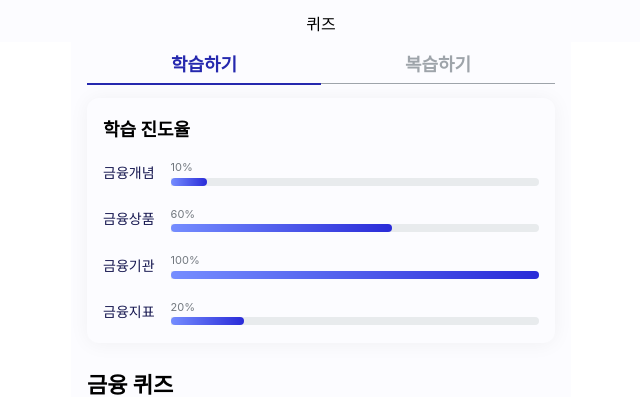
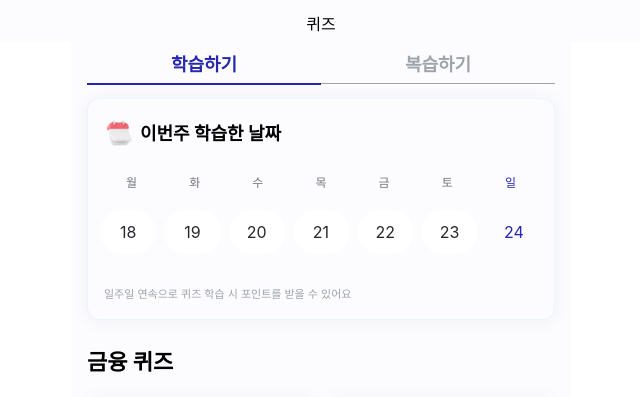
Before and after one commit to 9oormthon-univ/2024_BEOTKKOTTHON_TEAM_35_FE, a Next.js app: page /quiz in a window 1280 px wide. Shown: the top 397 px of the page, without its empty margins (319-959 px from the left). Built offline with nearby package versions, Linux system fonts and the light colour scheme; a web font is replaced by a local one.

Commit message:
feat: 학습하기 달력 탭 구현

```diff
--- a/src/app/_components/common/Modal.jsx
+++ b/src/app/_components/common/Modal.jsx
@@ -5,8 +5,7 @@ import { useRecoilState } from "recoil";
 import { currentQuizProgress } from "@/app/_state/quiz-progress";
 import { quizModal } from "@/app/_state/quiz-modal-open";
 import { homeModal } from "@/app/_state/home-modal-open";
-
-import Link from "next/link";
+import { doingTodayQuiz } from "@/app/_state/doing-today-quiz";
 import Image from "next/image";
 
 const Modal = ({ home, title, close, confirm }) => {
@@ -16,6 +15,7 @@ const Modal = ({ home, title, close, confirm }) => {
   const [quizModalOpen, setQuizModalOpen] = useRecoilState(
     home ? homeModal : quizModal
   );
+  const [doneQuiz, setDoneQuiz] = useRecoilState(doingTodayQuiz);
 
   const handleNext = () => {
     setIndex((prevIndex) => prevIndex + 1); // 이전 퀴즈 인덱스로 업데이트
@@ -24,6 +24,15 @@ const Modal = ({ home, title, close, confirm }) => {
   const goToHome = () => {
     setQuizProgress(0);
     setQuizModalOpen(false);
+    setDoneQuiz(true);
+    router.push("/home");
+    confirm && confirm();
+    close && close();
+  };
+  const goToQuiz = () => {
+    setQuizProgress(0);
+    setQuizModalOpen(false);
+    setDoneQuiz(true);
     router.push("/quiz");
     confirm && confirm();
     close && close();
@@ -31,6 +40,7 @@ const Modal = ({ home, title, close, confirm }) => {
   const goToMyPage = () => {
     setQuizProgress(0);
     setQuizModalOpen(false);
+    setDoneQuiz(true);
     router.push("/mypage/point");
     confirm && confirm();
     close && close();
@@ -92,7 +102,7 @@ const Modal = ({ home, title, close, confirm }) => {
                 <div className="w-full">
                   <button
                     className="flex justify-center items-center w-full h-[44px] px-[16px] rounded-lg border border-[#4E60FF] text-[#4E60FF] text-[14px] font-semibold"
-                    onClick={goToHome}
+                    onClick={home ? goToHome : goToQuiz}
                   >
                     {home ? "홈으로" : "퀴즈 홈으로"}
                   </button>
--- a/src/app/_components/quiz/ReviewTabContent.jsx
+++ b/src/app/_components/quiz/ReviewTabContent.jsx
@@ -7,6 +7,7 @@ import { answerStep } from "@/app/_state/quiz";
 
 import AnswerButton from "./AnswerButton";
 import CategoryGrid from "./CategoryGrid";
+import ProcessGraph from "./ProcessGraph";
 
 const ReviewTabContent = () => {
   const [answer, setAnswer] = useState(false); // 정답인지 아닌지 판별하는 변수
@@ -42,74 +43,22 @@ const ReviewTabContent = () => {
   };
 
   return (
-    <div className="mt-[20px] mb-[50px] flex flex-col items-start w-full h-full pb-14">
-      <div className="mt-[39px] w-full bg-[#ECF3FF] shadow-md px-[16px] py-[18px]">
+    <div className="mt-[20px] mb-[50px] flex flex-col items-start w-full h-full pb-14 bg-[#ECF3FF]">
+      <div className="mt-[39px] w-full bg-[#ECF3FF] shadow-ml border-tl-[20px] px-[16px] py-[18px]">
         <div className="text-[22px] text-[#4E60FF] font-bold mb-[17px]">
-          오늘의 오답노트
-        </div>
-        <div className="w-full flex flex-col h-[235px] p-[12px] bg-[#FCFCFF] rounded-xl">
-          {last ? (
-            <div>오늘의 퀴즈 완료!</div>
-          ) : (
-            <>
-              <div>
-                {answer ? (
-                  <div className="w-full flex justify-between mt-[8px] mb-[41px]">
-                    <div className="flex">
-                      <div className="px-[6px] py-[3px] rounded-[8px] bg-[#ECF3FF] text-[#2528AE]">
-                        정답
-                      </div>
-                      <div className="ml-[8px] text-[18px] text-[#2528AE] font-bold">
-                        {question[0].correctAnswer}
-                      </div>
-                    </div>
-                    <div
-                      className="px-[6px] py-[3px] rounded-[8px] bg-[#F7F8F9] text-[#72787F]"
-                      onClick={clickOK}
-                    >
-                      확인
-                    </div>
-                  </div>
-                ) : (
-                  <div className="w-full">
-                    <div className="mb-[5px] text-[#4E60FF] text-[18px] font-bold">
-                      Q.
-                    </div>
-                    <div className="mb-[23px] text-[16px]">
-                      {question[0].question}
-                    </div>
-                  </div>
-                )}
-              </div>
-              <div className="flex w-full">
-                <div className="w-full mb-[2px] grid gap-[6px]">
-                  <AnswerButton
-                    value={selectedValue === question[0].wrongAnswer1}
-                    onClick={() => handleClick(question[0].wrongAnswer1)}
-                    text={question[0].wrongAnswer1}
-                    answer={answer}
-                  />
-                  <AnswerButton
-                    value={selectedValue === question[0].correctAnswer}
-                    onClick={() => handleClick(question[0].correctAnswer)}
-                    text={question[0].correctAnswer}
-                    answer={answer}
-                  />
-                  <AnswerButton
-                    value={selectedValue === question[0].wrongAnswer2}
-                    onClick={() => handleClick(question[0].wrongAnswer2)}
-                    text={question[0].wrongAnswer2}
-                    answer={answer}
-                  />
-                </div>
-              </div>
-            </>
-          )}
+          <div className="mt-[25px] w-full rounded-xl bg-[#FFF] shadow-[0_1px_20px_0px_rgba(0,0,0,0.05)] px-[16px] py-[18px]">
+            <div className="text-[#020D19] text-[18px] font-bold">
+              학습 진도율
+            </div>
+            <ProcessGraph />
+          </div>
         </div>
       </div>
-      <div className="px-4 mt-[24px] text-[22px] font-bold">복습하기</div>
-      <div className="px-4 w-full">
-        <CategoryGrid review={true} />
+      <div className="w-full bg-[#FFF] rounded-tl-[20px] rounded-tr-[20px] shadow-[0_1px_20px_0px_rgba(0,0,0,0.07)]">
+        <div className="px-4 mt-[24px] text-[22px] font-bold ">복습하기</div>
+        <div className="px-4 w-full">
+          <CategoryGrid review={true} />
+        </div>
       </div>
     </div>
   );
--- a/src/app/_components/quiz/StudyTabContent.jsx
+++ b/src/app/_components/quiz/StudyTabContent.jsx
@@ -1,14 +1,88 @@
 "use client";
 
+import Image from "next/image";
 import CategoryGrid from "./CategoryGrid";
-import ProcessGraph from "./ProcessGraph";
+import { useRecoilState } from "recoil";
+import { doingTodayQuiz } from "@/app/_state/doing-today-quiz";
 
 const StudyTabContent = () => {
+  const [doneQuiz, setDoneQuiz] = useRecoilState(doingTodayQuiz);
+
   return (
     <div className="mt-[20px] mb-[50px] flex flex-col items-start w-full h-full px-4 pb-14">
-      <div className="mt-[56px] w-full rounded-xl bg-[#FCFCFF] shadow-[0_1px_20px_0px_rgba(0,0,0,0.05)] px-[16px] py-[18px]">
-        <div className="text-[18px] font-bold">학습 진도율</div>
-        <ProcessGraph />
+      <div className="mt-[56px] w-full rounded-xl bg-[#FCFCFF] shadow-[0_1px_20px_0px_rgba(0,0,0,0.05)] py-[16px] border border-[#ECF3FF]">
+        <div>
+          <div className="flex w-full pt-[3px] px-[16px] items-center">
+            <Image
+              src="/assets/icons/calendar.svg"
+              width={30}
+              height={30}
+              alt="next"
+            />
+            <div className="ml-[6px] text-[18px] font-bold">
+              이번주 학습한 날짜
+            </div>
+          </div>
+          <div className="mt-[20px] flex w-full text-[12px] px-[16px]">
+            <div className="w-full grid grid-cols-7 gap-2 text-center">
+              <div className="min-w-[30px] rounded-full p-[6px] text-[#72787F]">
+                월
+              </div>
+              <div className="min-w-[30px] rounded-full p-[6px] text-[#72787F]">
+                화
+              </div>
+              <div className="min-w-[30px] rounded-full p-[6px] text-[#72787F]">
+                수
+              </div>
+              <div className="min-w-[30px] rounded-full p-[6px] text-[#72787F]">
+                목
+              </div>
+              <div className="min-w-[30px] rounded-full p-[6px] text-[#72787F]">
+                금
+              </div>
+              <div className="min-w-[30px] rounded-full p-[6px] text-[#72787F]">
+                토
+              </div>
+              <div className="min-w-[30px] rounded-full p-[6px] text-[#2528AE]">
+                일
+              </div>
+            </div>
+          </div>
+          <div className="mt-[12px] w-full text-[12px] text-[#2528AE] px-[12px]">
+            <div className="w-full grid grid-cols-7 gap-2 text-center text-[#26282B] text-[16px]">
+              <div className="min-w-[30px] bg-[#fff] rounded-full py-[10px]">
+                18
+              </div>
+              <div className="min-w-[30px] bg-[#fff] rounded-full py-[10px]">
+                19
+              </div>
+              <div className="min-w-[30px] bg-[#fff] rounded-full py-[10px]">
+                20
+              </div>
+              <div className="min-w-[30px] bg-[#fff] rounded-full py-[10px]">
+                21
+              </div>
+              <div className="min-w-[30px] bg-[#fff] rounded-full py-[10px]">
+                22
+              </div>
+              <div className="min-w-[30px] bg-[#fff] rounded-full py-[10px]">
+                23
+              </div>
+              {doneQuiz ? (
+                <div className="min-w-[30px] bg-[#4E60FF] rounded-full py-[10px] text-[#fff]">
+                  24
+                </div>
+              ) : (
+                <div className="min-w-[30px] rounded-full py-[10px] text-[#2528AE]">
+                  24
+                </div>
+              )}
+            </div>
+          </div>
+          <div className="mt-[32px] text-[#9EA4AA] text-[11px] px-[16px]">
+            일주일 연속으로 퀴즈 학습 시 포인트를 받을 수 있어요
+          </div>
+        </div>
       </div>
       <div className="mt-[26px] text-[22px] font-bold">금융 퀴즈</div>
       <CategoryGrid review={false} />
--- /dev/null
+++ b/src/app/_state/doing-today-quiz.js
@@ -0,0 +1,6 @@
+import { atom } from "recoil";
+
+export const doingTodayQuiz = atom({
+  key: 'doingTodayQuiz',
+  default: false
+});
```
Also changed, not shown: public/assets/icons/calendar.svg (added).
